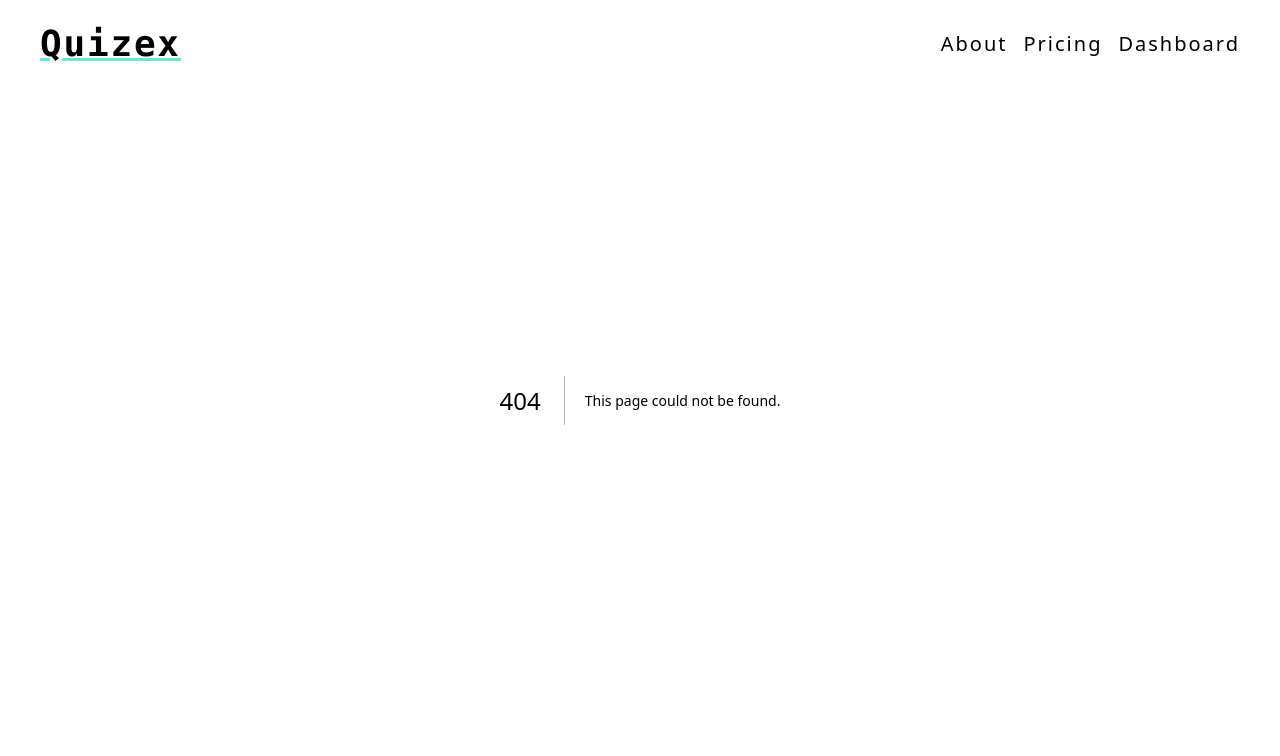
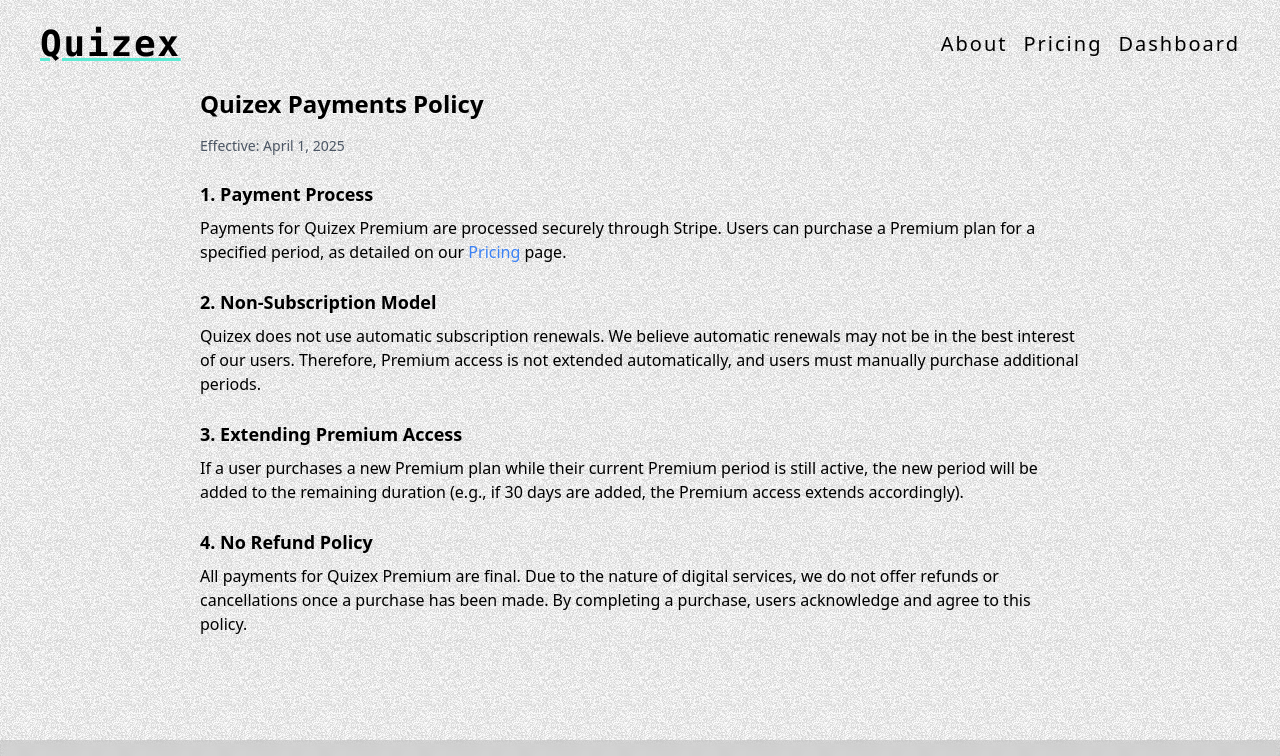
Before and after one commit to pecet3/quizex_pub, a Next.js app in the folder landingpage/: page /payments-policy in a window 1280 px wide. Before the commit this address had no page. Shown: the top 756 px of the page. Built offline with nearby package versions, Linux system fonts and the light colour scheme.

Commit message:
abouit and payment policy

```diff
--- a/landingpage/app/about/page.tsx
+++ b/landingpage/app/about/page.tsx
@@ -1,7 +1,47 @@
+import { Section } from "@/components/DocumentsCompontents";
+
 export default function Home() {
+  const appName = "Quizex";
+
   return (
-    <main className="max-w-4xl w-full m-auto p-2">
+    <main className="max-w-4xl w-full m-auto p-2 mb-64">
       <div className="mt-20"></div>
+      <h1 className="text-2xl font-bold mb-4">About {appName}</h1>
+
+      <div className="space-y-6 mt-6">
+        <Section title="1. What is Quizex?">
+          <p>
+            {appName} is a learning platform powered by artificial intelligence.
+            Its main feature allows users to generate multiplayer quizzes based
+            on their notes or a specific category. Additionally, {appName} helps
+            users create structured notes with the assistance of AI, making the
+            learning process even more efficient. We believe that quizzes are a
+            great mnemonic technique that can significantly accelerate learning
+            and make it more effective.
+          </p>
+        </Section>
+
+        <Section title="2. What Quizex is Not?">
+          <p>
+            {appName} is not a gambling platform. While there are some
+            gamification elements, such as levels and experience points, their
+            sole purpose is to motivate learning and have nothing to do with
+            gambling.
+          </p>
+        </Section>
+
+        <Section title="3. Our Mission">
+          <p>
+            Our mission is to promote learning and support users in their
+            educational journey through the previously mentioned features. We
+            strive to create an inclusive environment where everyone feels
+            welcome, regardless of age, gender, orientation, or background. Any
+            form of hate speech will be strictly punished. We are also open to
+            collaborations with schools, universities, and various educational
+            or non-educational institutions.
+          </p>
+        </Section>
+      </div>
     </main>
   );
 }
--- /dev/null
+++ b/landingpage/app/payments-policy/page.tsx
@@ -0,0 +1,58 @@
+/* eslint-disable */
+import { Section } from "@/components/DocumentsCompontents";
+import Link from "next/link";
+
+export default function Home() {
+  const appName = "Quizex";
+  const effectiveDate = "April 1, 2025";
+
+  return (
+    <main className="max-w-4xl w-full m-auto p-2 min-h-[72vh]">
+      <div className="mt-20"></div>
+
+      <h1 className="text-2xl font-bold mb-4">{appName} Payments Policy</h1>
+      <p className="text-sm text-gray-600">Effective: {effectiveDate}</p>
+
+      <div className="space-y-6 mt-6">
+        <Section title="1. Payment Process">
+          <p>
+            Payments for {appName} Premium are processed securely through
+            Stripe. Users can purchase a Premium plan for a specified period, as
+            detailed on our{" "}
+            <a href="/pricing" className="text-blue-500">
+              Pricing
+            </a>{" "}
+            page.
+          </p>
+        </Section>
+
+        <Section title="2. Non-Subscription Model">
+          <p>
+            {appName} does not use automatic subscription renewals. We believe
+            automatic renewals may not be in the best interest of our users.
+            Therefore, Premium access is not extended automatically, and users
+            must manually purchase additional periods.
+          </p>
+        </Section>
+
+        <Section title="3. Extending Premium Access">
+          <p>
+            If a user purchases a new Premium plan while their current Premium
+            period is still active, the new period will be added to the
+            remaining duration (e.g., if 30 days are added, the Premium access
+            extends accordingly).
+          </p>
+        </Section>
+
+        <Section title="4. No Refund Policy">
+          <p>
+            All payments for {appName} Premium are final. Due to the nature of
+            digital services, we do not offer refunds or cancellations once a
+            purchase has been made. By completing a purchase, users acknowledge
+            and agree to this policy.
+          </p>
+        </Section>
+      </div>
+    </main>
+  );
+}
--- a/landingpage/components/DocumentsCompontents.tsx
+++ b/landingpage/components/DocumentsCompontents.tsx
@@ -48,10 +48,10 @@ export const DocsList = () => {
       </li>
       <li>
         <Link
-          href={links.landingPage + "/payment-policy"}
+          href={links.landingPage + "/payments-policy"}
           className="text-blue-800"
         >
-          Payment Policy
+          Payments Policy
         </Link>
       </li>
     </ul>
--- a/landingpage/links.ts
+++ b/landingpage/links.ts
@@ -1,5 +1,5 @@
 export const links = {
-    landingPage: "/",
+    landingPage: "",
     app: "https://play.quizex.app",
     repo: "https://github.com/pecet3/quizex_pub",
     pecetit:"https://pecet.it"
```
